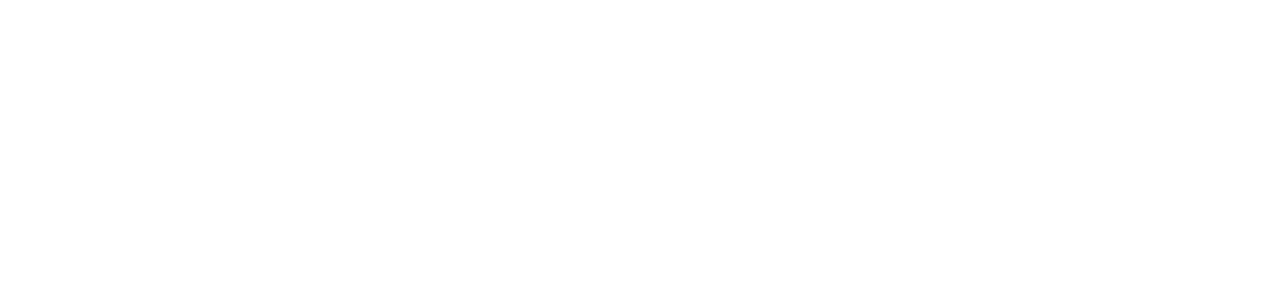
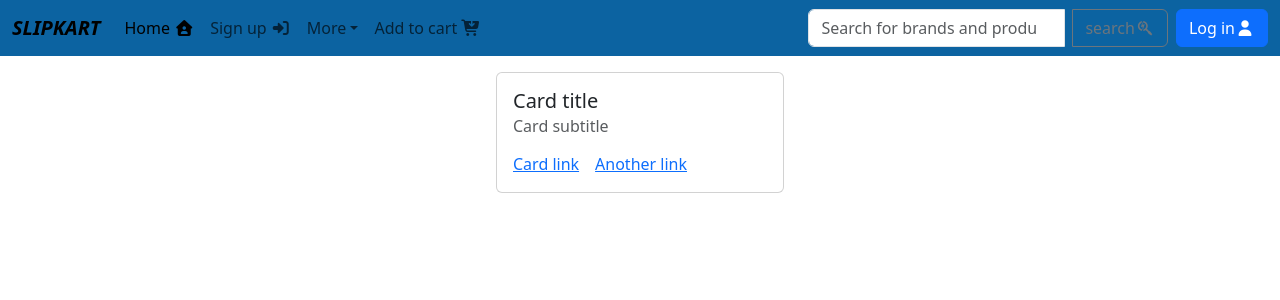
Before and after one commit to Aritrama12/ecom, a React (Create React App) app: page /cart in a window 1280 px wide. Before the commit this address had no page. Shown: the top 300 px of the page. Built offline with nearby package versions, Linux system fonts and the light colour scheme.

Commit message:
29-07-2025

```diff
--- a/src/App.js
+++ b/src/App.js
@@ -3,6 +3,7 @@
 import Home from "./public/Home";
 import Signup from "./public/Signup";
 import Login from "./public/Login";
+import Cart from "./private/Cart";
 
 function App() {
   return (
@@ -10,7 +11,8 @@
     <Route path="/"element={<> <Navbar/><Home/></>}/>
     <Route path="/signup"element={<> <Navbar/><Signup/></>}/>
     <Route path="/Login"element={<> <Navbar/><Login/></>}/>
-
+    <Route path="/cart"element={<> <Navbar/><Cart/></>}/>
+    <Route path="/cart"element={<></>}/>
    </Routes>
   );
 }
--- /dev/null
+++ b/src/private/Cart.jsx
@@ -0,0 +1,19 @@
+import React from 'react'
+
+export default function Cart() {
+  return (
+    <div className='row m-3 justify-content-center'>
+      <div className="col-sm-3 mb-3">
+        <div className="card" style={{ width: "18rem" }}>
+          <div className="card-body">
+            <h5 className="card-title">Card title</h5>
+            <h6 className="card-subtitle mb-2 text-body-secondary">Card subtitle</h6>
+            <p className="card-text"></p>
+            <a href="#" className="card-link">Card link</a>
+            <a href="#" className="card-link">Another link</a>
+          </div>
+        </div>
+      </div>
+    </div>
+  )
+}
--- a/src/public/Home.jsx
+++ b/src/public/Home.jsx
@@ -1,4 +1,5 @@
 import React from 'react'
+import Product from './Product'
 
 export default function Home() {
   return (
@@ -55,8 +56,11 @@
           <span className="carousel-control-next-icon" aria-hidden="true" />
           <span className="visually-hidden">Next</span>
         </button>
-        <Link to="/Product"> Electronics</Link>
+
+
       </div>
+
+      <Product/>
     </>
   )
 }
--- a/src/public/Product.jsx
+++ b/src/public/Product.jsx
@@ -15,7 +15,7 @@
 
     return (
         <>
-            <div classNamem="row" >
+            <div className="row m-3" >
                 {products.map((product) => (
                     <div className="col-sm-3 mb-3" key={product.id}>
                         <div className="card">
```
Also changed, not shown: public/img/60-wooden-earth-jigsaw-puzzle-60-pcs-webby-original-imagyc8hsdztzdzb.webp (added).
